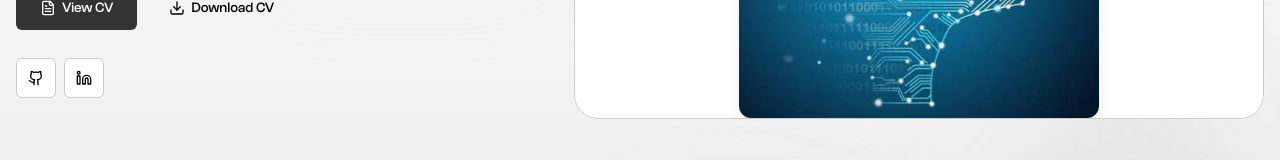
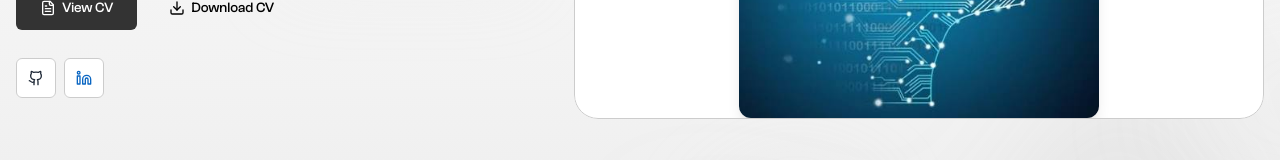
Before and after one commit to yohivana-KYIM/Carlos-Taponjou, a Next.js app: page / in a window 1280 px wide. Shown: the part 539-699 px from the top of the page. Built offline with nearby package versions, Linux system fonts and the light colour scheme.

Commit message:
historique

```diff
--- a/src/components/Footer.tsx
+++ b/src/components/Footer.tsx
@@ -45,8 +45,12 @@ export default function Footer() {
             aria-label="GitHub"
             className="text-xs text-muted-foreground hover:text-foreground"
           >
-            <Button variant={"outline"} size="icon">
-              <Github className="h-4 w-4" />
+            <Button
+              variant={"outline"}
+              size="icon"
+              className="hover:bg-[#1F2937]/10 hover:border-[#1F2937]"
+            >
+              <Github className="h-4 w-4 text-[#1F2937] dark:text-white" />
             </Button>
           </Link>
           <Link
@@ -56,8 +60,12 @@ export default function Footer() {
             aria-label="LinkedIn"
             className="text-xs text-muted-foreground hover:text-foreground"
           >
-            <Button variant={"outline"} size="icon">
-              <Linkedin className="h-4 w-4" />
+            <Button
+              variant={"outline"}
+              size="icon"
+              className="hover:bg-[#0A66C2]/10 hover:border-[#0A66C2]"
+            >
+              <Linkedin className="h-4 w-4 text-[#0A66C2]" />
             </Button>
           </Link>
           <Link
--- a/src/pages/index.tsx
+++ b/src/pages/index.tsx
@@ -215,8 +215,12 @@ export default function Home() {
                 rel="noopener noreferrer"
                 aria-label="GitHub"
               >
-                <Button variant="outline" size="icon">
-                  <Github className="h-4 w-4" />
+                <Button
+                  variant="outline"
+                  size="icon"
+                  className="hover:bg-[#1F2937]/10 hover:border-[#1F2937]"
+                >
+                  <Github className="h-4 w-4 text-[#1F2937] dark:text-white" />
                 </Button>
               </Link>
               <Link
@@ -225,8 +229,12 @@ export default function Home() {
                 rel="noopener noreferrer"
                 aria-label="LinkedIn"
               >
-                <Button variant="outline" size="icon">
-                  <Linkedin className="h-4 w-4" />
+                <Button
+                  variant="outline"
+                  size="icon"
+                  className="hover:bg-[#0A66C2]/10 hover:border-[#0A66C2]"
+                >
+                  <Linkedin className="h-4 w-4 text-[#0A66C2]" />
                 </Button>
               </Link>
             </span>
```
